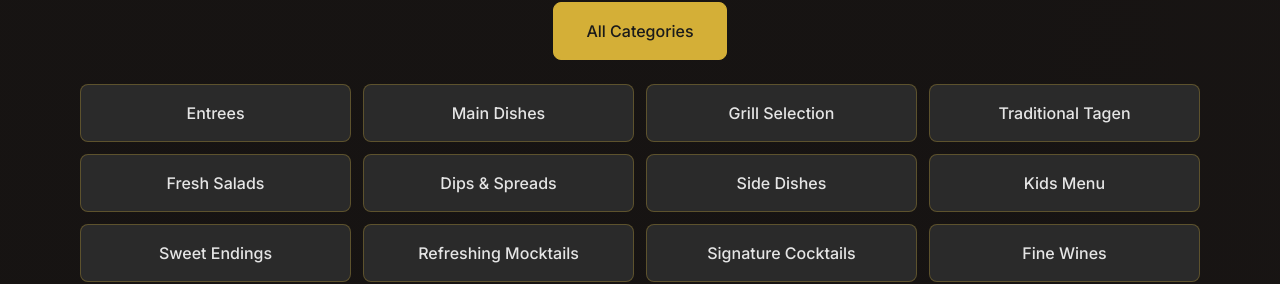
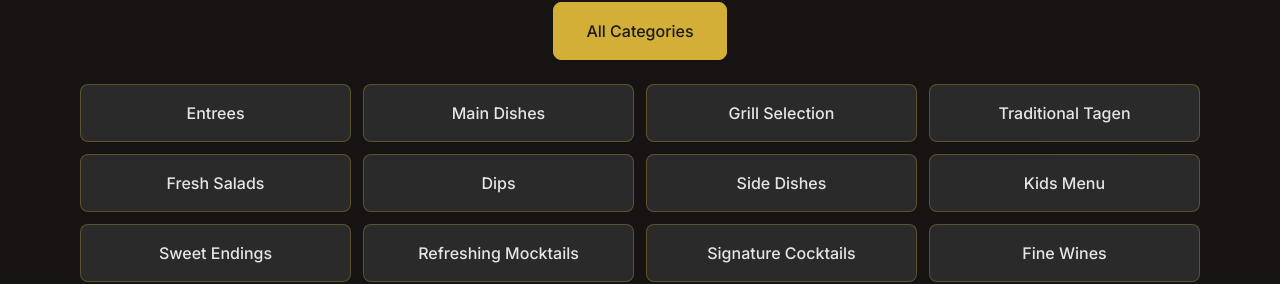
Before and after one commit to michaelyoussef396/cairo-clone-exact, a React (Vite) app: page /menu in a window 1280 px wide. Shown: the part 3654-3938 px from the top of the page. Built offline with nearby package versions, Linux system fonts and the light colour scheme; no server answers; the HTML template or start-up script is replaced by a standard one.

Commit message:
Refactor category name

```diff
--- a/src/pages/NewMenu.tsx
+++ b/src/pages/NewMenu.tsx
@@ -64,7 +64,7 @@ const NewMenu = () => {
     { key: 'Grill', display: 'Grill Selection' },
     { key: 'Tagen', display: 'Traditional Tagen' },
     { key: 'salads', display: 'Fresh Salads' },
-    { key: 'Dips', display: 'Dips & Spreads' },
+    { key: 'Dips', display: 'Dips' },
     { key: 'Sides', display: 'Side Dishes' },
     { key: 'kids', display: 'Kids Menu' },
     { key: 'Desserts', display: 'Sweet Endings' },
```
